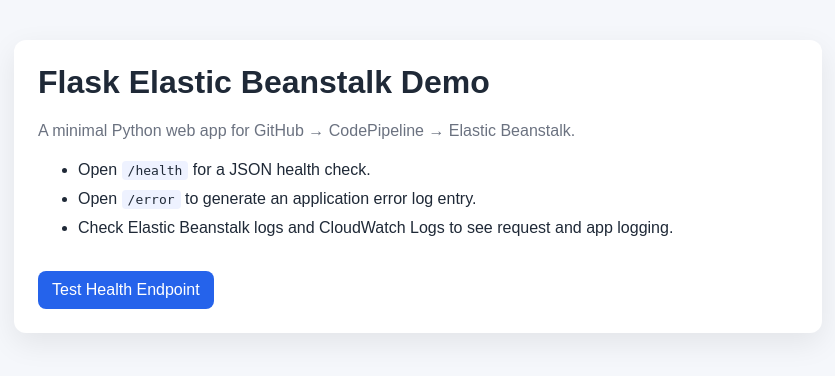
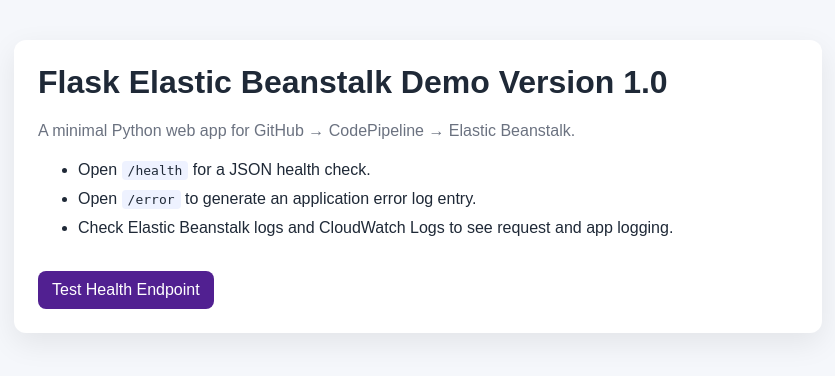
Before and after one commit to varadharajaan/devops-demo, a Flask app: page / in a window 1280 px wide. Shown: the top 376 px of the page, without its empty margins (222-1057 px from the left). Run offline with Flask 3, Linux system fonts and the light colour scheme.

Commit message:
change the button color to purple & update the version to 1.0

```diff
--- a/app.py
+++ b/app.py
@@ -6,7 +6,7 @@
 
 @app.route("/")
 def home():
-    return render_template("index.html", app_name="Flask Elastic Beanstalk Demo")
+    return render_template("index.html", app_name="Flask Elastic Beanstalk Demo Version 1.0")
 
 
 @app.route("/health")
--- a/templates/index.html
+++ b/templates/index.html
@@ -3,7 +3,7 @@
 <head>
     <meta charset="UTF-8" />
     <meta name="viewport" content="width=device-width, initial-scale=1.0" />
-    <title>Flask Elastic Beanstalk Demo</title>
+    <title>Flask Elastic Beanstalk Demo Version 1.0</title>
     <style>
         body {
             font-family: Arial, sans-serif;
@@ -31,7 +31,7 @@
             display: inline-block;
             margin-top: 12px;
             padding: 10px 14px;
-            background: #2563eb;
+            background: #512091;
             color: white;
             text-decoration: none;
             border-radius: 8px;
```
